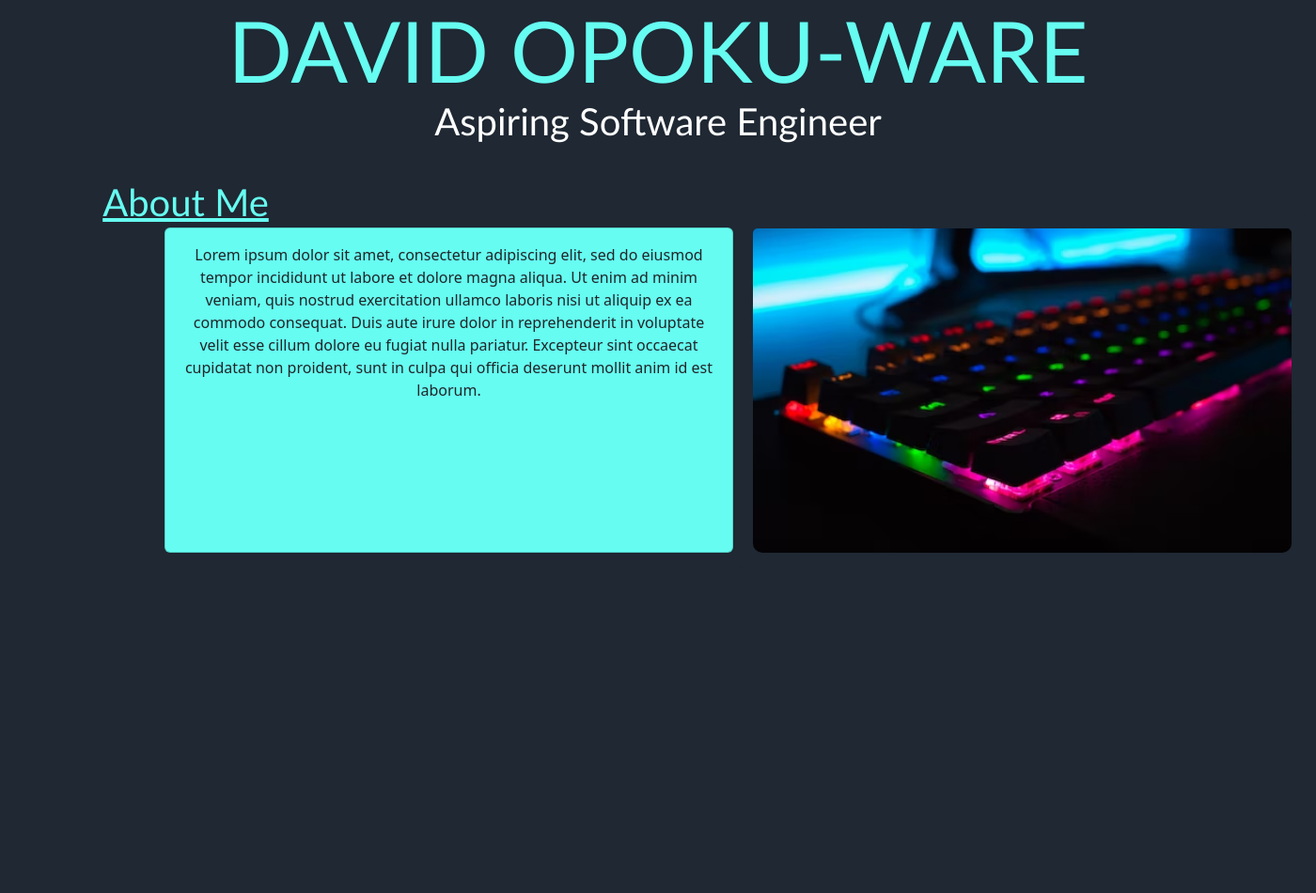
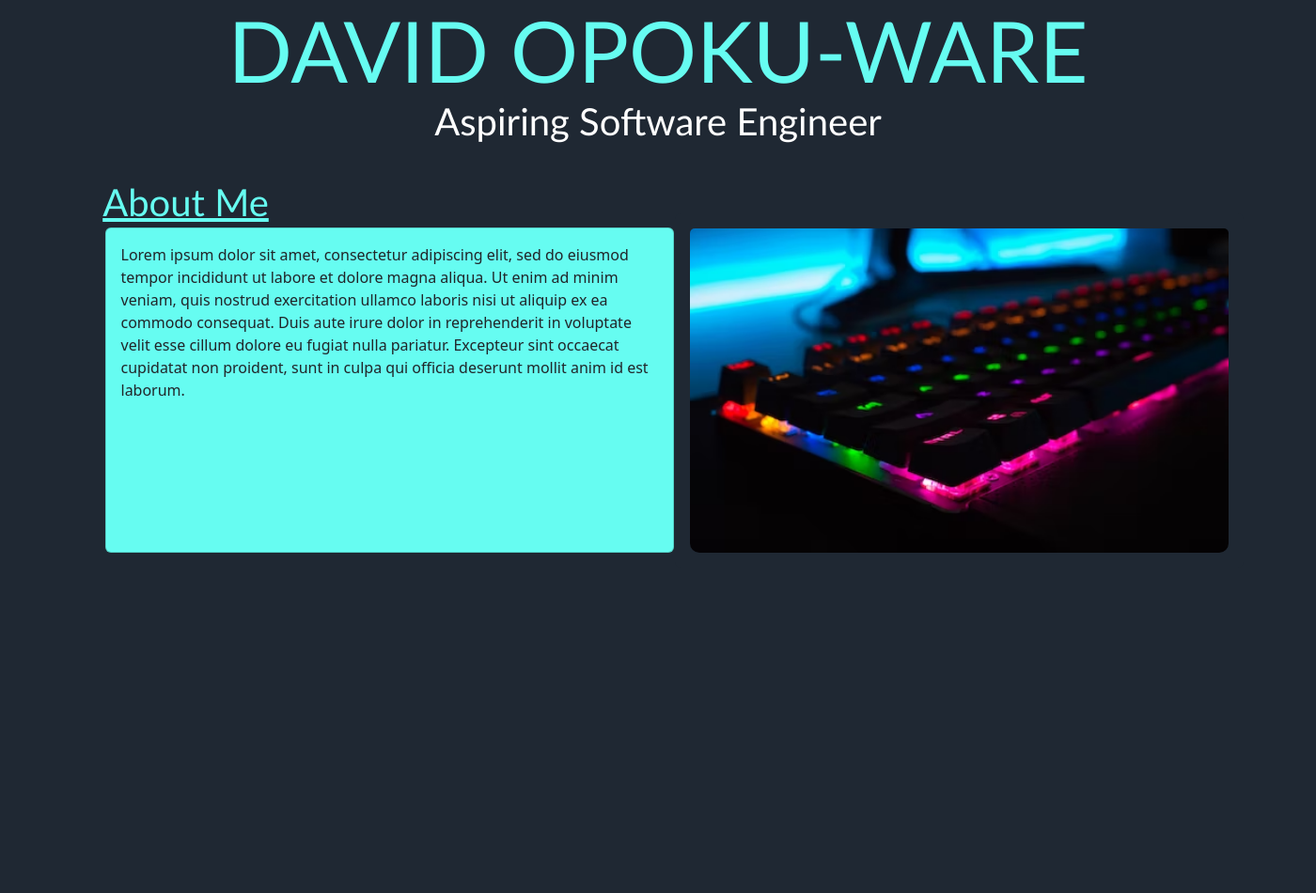
Before and after one commit to dopok27/portfolio-website, a Flask app: page / in a window 1400 px wide. Shown: the part 91-1041 px from the top of the page at 94% size. Run offline with Flask 2, Linux system fonts and the light colour scheme.

Commit message:
Everything is center aligned now!

```diff
--- a/templates/home.html
+++ b/templates/home.html
@@ -13,9 +13,14 @@
       .center {
         text-align: center;
       }
+      .center1 {
+        display: block;
+        margin-left: auto;
+        margin-right: auto;
+
+      }
       body {
         background-color: #1F2833;
-        text-align: center;
       }
       .white {
         color: white;
@@ -48,22 +53,19 @@
       .crdl {
         background-color: #66FCF1;
         width: 605px;
-        left: 175px;
+        height: 346px;
+        right: 286px;
         top: 15px;
-        height: 346px;
+/*         left: 175px;
+        top: 15px;
+        height: 346px; */
       }
       .crdr {
         background-color: #1F2833;
+        left: 320px;
         border: none;
         width: 605px;
-        left: 785px;
         bottom: 346px;
-      }
-      .Start {
-        position: relative;
-      }
-      .About {
-        position: relative;
       }
       img {
         box-shadow: 15px;
@@ -72,18 +74,15 @@
     </style>
   </head>
     <body>
-      <div class="Start">
       <h1 class="blue center">DAVID OPOKU-WARE</h1>
       <h2 class="white center">Aspiring Software Engineer</h2>
-      <h3 class="blue header">About Me</h3>
-    </div>
-      <div class="About">
-      <div class="card crdl">
+      <h3 class="blue header center">About Me</h3>
+      <div class="card center1 crdl">
         <div class="card-body">
           <p class="card-text">Lorem ipsum dolor sit amet, consectetur adipiscing elit, sed do eiusmod tempor incididunt ut labore et dolore magna aliqua. Ut enim ad minim veniam, quis nostrud exercitation ullamco laboris nisi ut aliquip ex ea commodo consequat. Duis aute irure dolor in reprehenderit in voluptate velit esse cillum dolore eu fugiat nulla pariatur. Excepteur sint occaecat cupidatat non proident, sunt in culpa qui officia deserunt mollit anim id est laborum.</p>
         </div>
       </div>
-      <div class="card crdr">
+      <div class="card center1 crdr">
         <div class="card-body">
           <img src="static/gaming.avif" class="card-img-top">
         </div>
```
